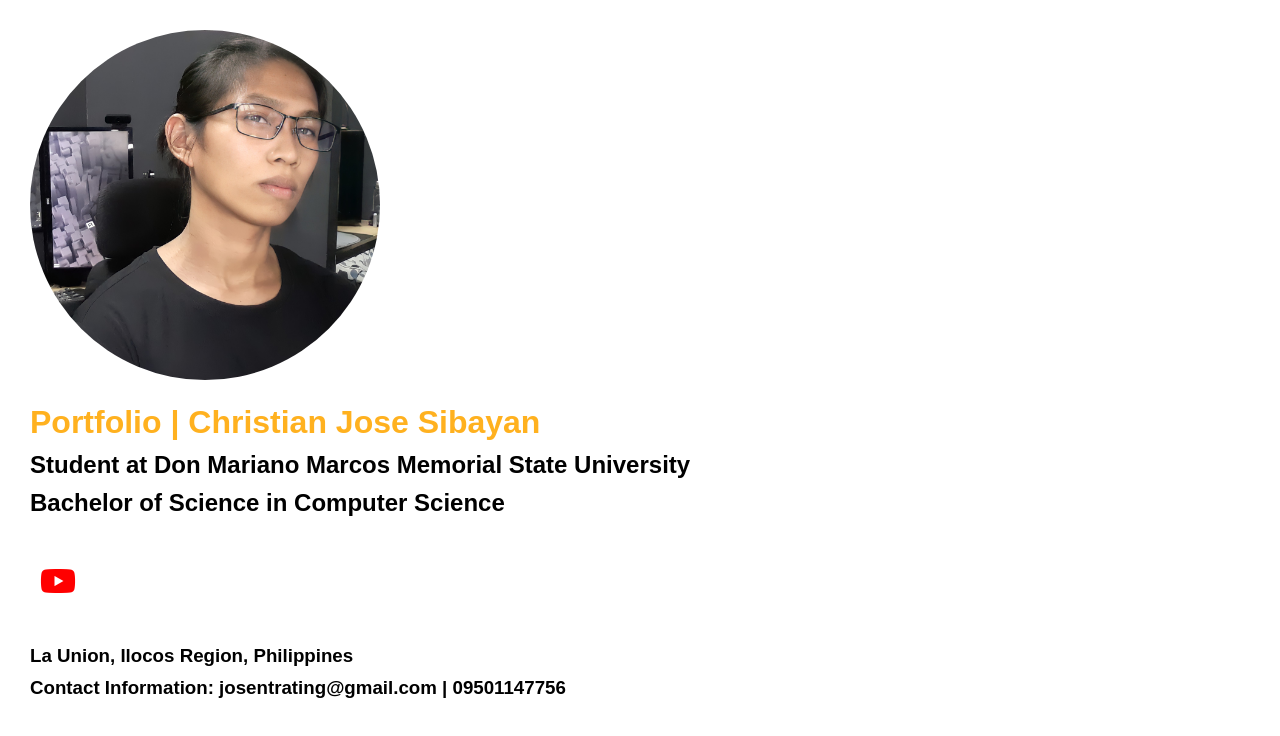
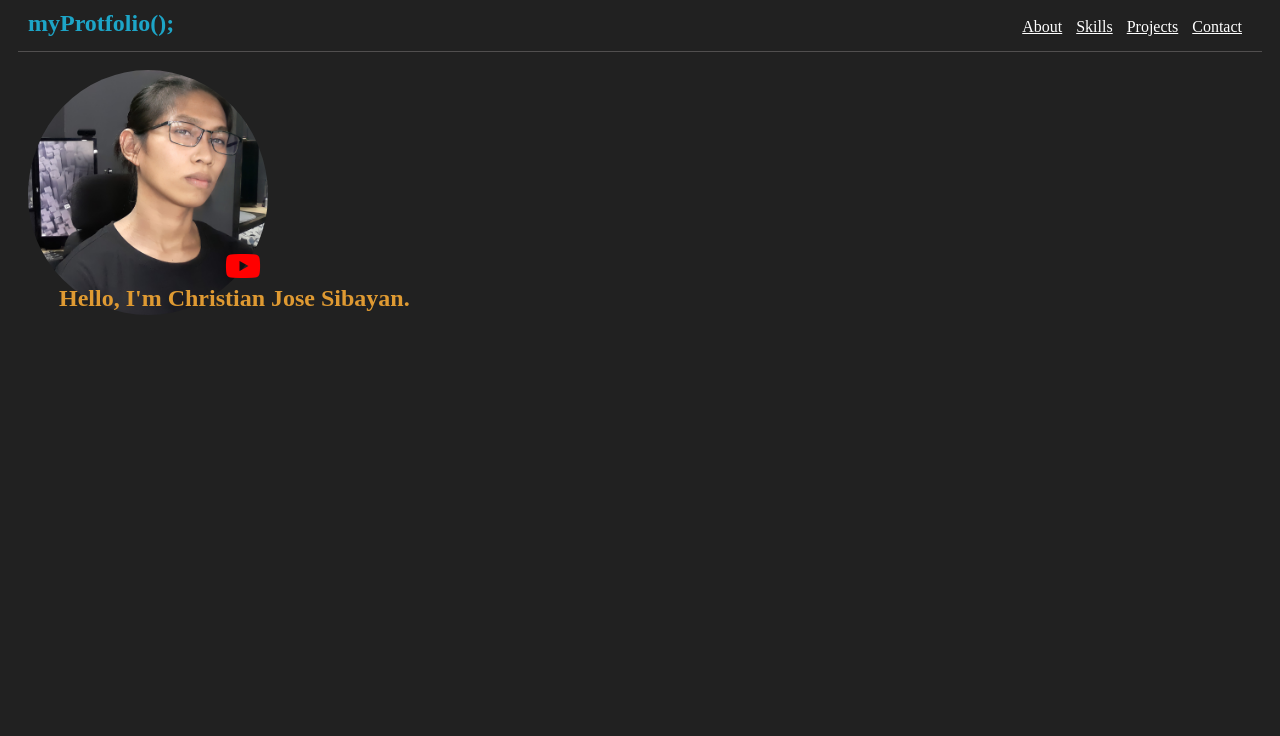
Before and after one commit to ChristianJoseSibayan/ChristianJoseSibayan.github.io, a plain HTML site: page The Beginning/HTML/index.html in a window 1280 px wide. Drawn offline with Linux system fonts and the light colour scheme.

Commit message:
Add files via upload

```diff
--- a/The Beginning/CSS/style.css
+++ b/The Beginning/CSS/style.css
@@ -1,22 +1,78 @@
 * {
-  margin: 10px;
-  padding: 0px;
+  padding: 5px;
+  padding-top: 0px;
+  margin-top: 0%;
   box-sizing: border-box;
 }
+
 body {
-  font-family: century-gothic, sans-serif;
-  font-style: normal;
+  background-color: #212121;
+  color: #ffffff;
 }
+
 img {
-  width: 350px;
-  height: 350px;
+  width: 250px;
+  height: 250px;
   object-fit: cover;
   object-position: 60% 0;
   border-radius: 50%;
+  transition: 200ms ease-in-out;
 }
+
+img:hover {
+  width: 252px;
+  height: 252px;
+  object-fit: cover;
+  object-position: 60% 0;
+  border-radius: 50%;
+  transform: rotate(-10deg);
+  transition: 200ms ease-out;
+}
+
 h1 {
-  color: rgba(255, 166, 0, 0.878);
+  position: fixed;
+  display: inline-block;
+  font-size: x-large;
+  color: rgb(223, 154, 50);
 }
+
+.Logo {
+  top: 10px;
+  font-size: 3ch;
+  color: rgb(29, 165, 199);
+}
+
 .fa-youtube {
+  top: 250px;
+  left: 220px;
+  position: fixed;
   color: red;
 }
+
+nav {
+  display: inline-block;
+  background-color: #212121;
+  border-bottom: 1px solid #514f4f;
+  width: 100%;
+}
+
+.navRight {
+  float: right;
+}
+
+li {
+  text-align: center;
+  display: inline-block;
+}
+
+.profileImage {
+  /* background-color: #404040; */
+  height: 215px;
+}
+
+a {
+  padding: 0%;
+  margin: 0%;
+  display: inline-block;
+  color: #ffffff;
+}
--- a/The Beginning/HTML/index.html
+++ b/The Beginning/HTML/index.html
@@ -12,14 +12,29 @@
     <title>Christian Jose Sibayan</title>
   </head>
   <body>
-    <img
-      src="../Images/Christian Jose Sibayan Profile Picture.jpg"
-      alt="
+    <nav>
+      <a href=""><h1 class="Logo">myProtfolio();</h1></a>
+      <ol type="a">
+      <div class="navRight">
+        <li><a href="">About</a></li>
+        <li><a href="">Skills</a></li>
+        <li><a href="">Projects</a></li>
+        <li><a href="">Contact</a></li>
+      </div>
+      </ol>
+    </nav>
+    <a
+      href="https://www.facebook.com/christian.sibayan.18/"
+      aria-label=""
+      target="_blank"
+    >
+    <div class="profileImage">
+      <img
+        src="../Images/Christian Jose Sibayan Profile Picture.jpg"
+        alt="
       Profile Picture"
-    />
-    <h1>Portfolio | Christian Jose Sibayan</h1>
-    <h2>Student at Don Mariano Marcos Memorial State University</h2>
-    <h2>Bachelor of Science in Computer Science</h2>
+      />
+    </a>
     <a
       href="https://www.youtube.com/channel/UC6CIlRpkK2LUF-sVH2fjUJg?sub_confirmation=1"
       aria-label="YouTube Channel"
@@ -28,7 +43,13 @@
         <i class="fab fa-youtube fa-2x">&nbsp;</i>
       </p></a
     >
-    <h3>La Union, Ilocos Region, Philippines</h3>
-    <h3>Contact Information: josentrating@gmail.com | 09501147756</h3>
+  </div>
+    <h1>&nbsp;&nbsp;&nbsp;&nbsp;&nbsp;&nbsp;Hello, I'm Christian Jose Sibayan.</h1>
+    <!-- <p>Student at Don Mariano Marcos Memorial State University</p>
+    <p>Bachelor of Science in Computer Science</p>
+    <p>Rosario La-Union, Ilocos Region, Philippines</p>
+    <p>Contact Information: josentrating@gmail.com | 09501147756</p> -->
+
+    <!-- <p>Web Developer and looking forward to gather some experience that will give the advancement when it come to Software Engineering</p> -->
   </body>
 </html>
```
Also changed, not shown: The Beginning/Images/Windows 11.jpg (added), The Beginning/JavaScript/index.js (added).
